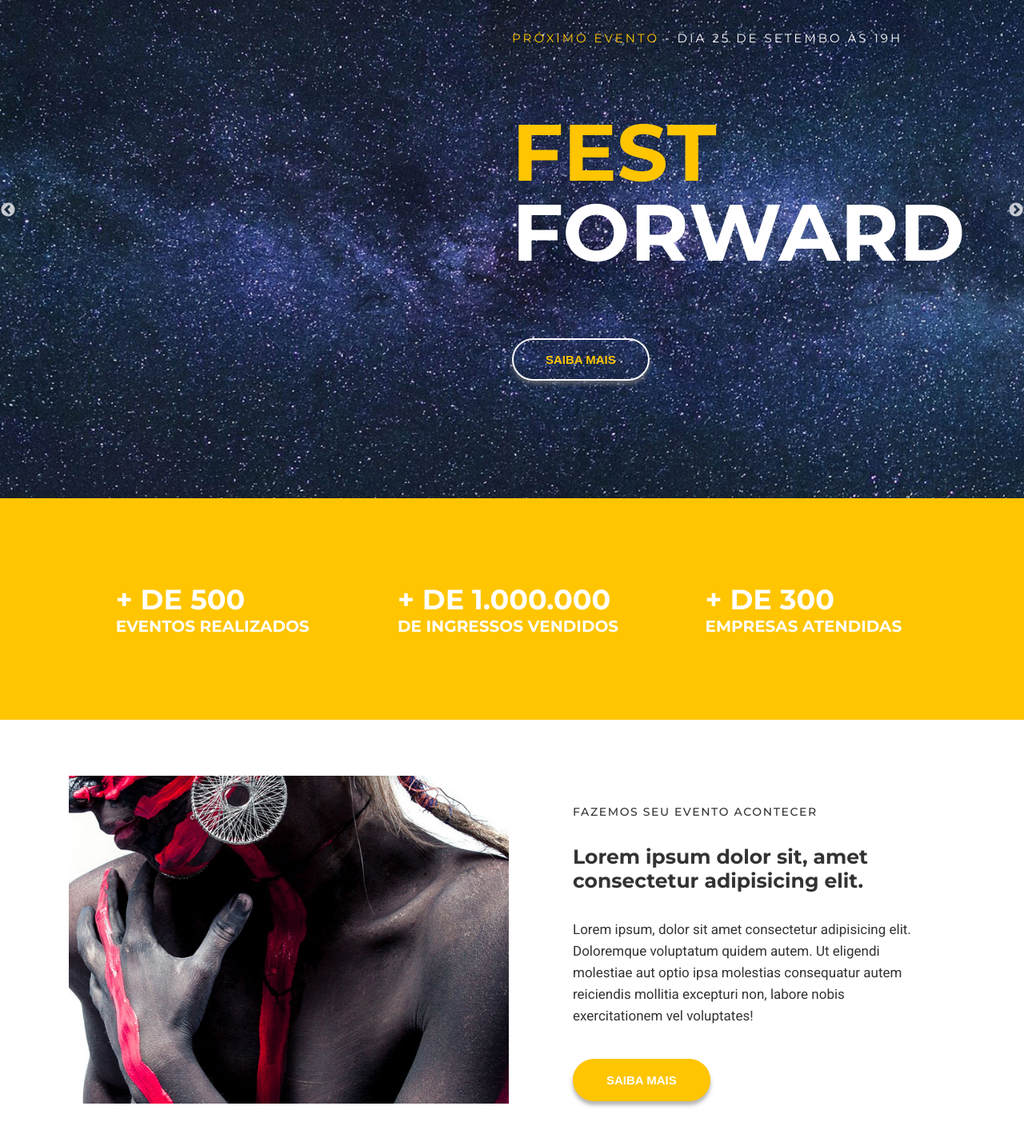
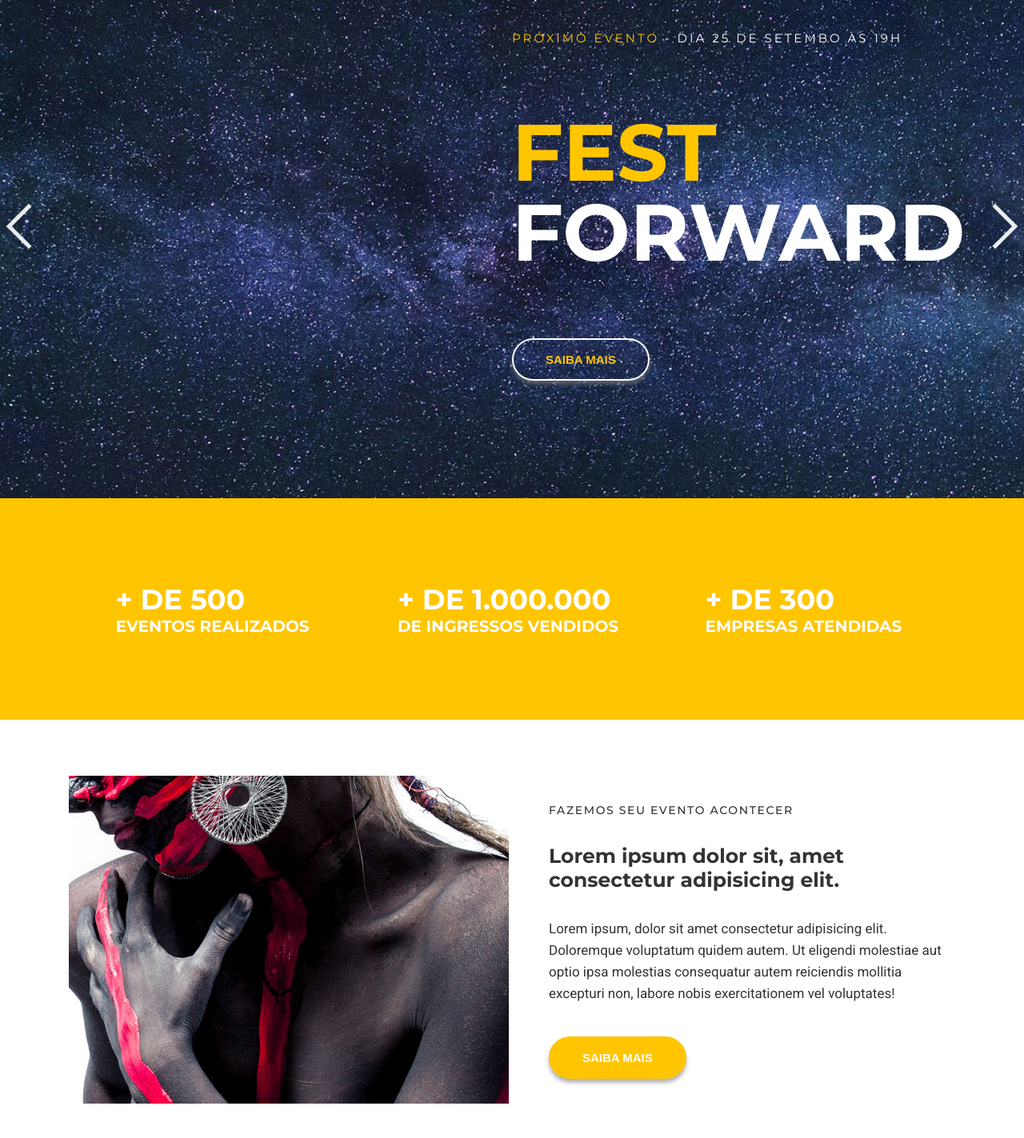
Before and after one commit to Felippeks/studion2, a website: page index.html in a window 1280 px wide. Shown: the part 97-1520 px from the top of the page at 80% size. Drawn offline with nearby package versions, Linux system fonts and the light colour scheme.

Commit message:
js finalizando

```diff
--- a/index.html
+++ b/index.html
@@ -138,12 +138,12 @@
                 <label for="email">receba news e promoções</label>
                 <div class="footer__email">
                     <input id="email" type="email" placeholder="email" />
-                    <button type="submit"><i class="fa-solid fa-paper-plane fa-2x"></i></button>
+                    <button class="footer__form-button" type="submit"><i class="fa-solid fa-paper-plane fa-2x"></i></button>
                 </div>
             </form>
             <ul class="footer__social">
                 <li><a href="https://facebook.com/" target="_blank"><i class="fa-brands fa-facebook fa-2x"></i></a></li>
-                <li><a href="https://twitter.com/" target="_blank">
+                <li><a href="https: //twitter.com/" target="_blank">
                         <span class="fa-stack">
                             <i class="fa-solid fa-circle fa-stack-2x fa-inverse"></i>
                             <i class="fa-brands fa-twitter fa-stack-1x"></i></a></li>
@@ -157,6 +157,7 @@
             <small>Studi<span class="copy--primary">ON</span> - Todos os direitos reservados.</small>
         </p>
     </footer>
+    <script src="https://smtpjs.com/v3/smtp.js"></script>
     <script src="//code.jquery.com/jquery-1.11.0.min.js"></script>
     <script src="//code.jquery.com/jquery-migrate-1.2.1.min.js"></script>
     <script src="https://cdnjs.cloudflare.com/ajax/libs/slick-carousel/1.9.0/slick.min.js"></script>
--- a/src/css/base.css
+++ b/src/css/base.css
@@ -1,12 +1,30 @@
 * {
     box-sizing: border-box;
 }
-
+/*Mobile*/
 :root {
     font-family: 'Montserrat', sans-serif;
-    font-size: 16px;
+    font-size: 4.25vw;
     color: var(--color-copy);
 }
+
+/*tablet*/
+@media screen and (min-width: 720px) {
+    :root{
+        font-size: 2.25vw;
+    }
+
+}
+
+
+/*Desktop*/
+@media screen and (min-width: 1280px) {
+    :root{
+        font-size: 16px;
+    }
+}
+
+
 
 body {
     margin: 0;
--- a/src/css/home.css
+++ b/src/css/home.css
@@ -4,14 +4,39 @@
     color: #fff;
 }
 
+.slider__prev-arrow,
+.slider__next-arrow{
+    width: 2.5rem;
+    height: 2.5rem;
+    border: 5px solid #fff;
+    border-right: unset;
+    border-bottom: unset;
+    opacity: 0.9;
+}
+
+
 .slider__prev-arrow {
     z-index: 1;
-    left: 0;
+    left: 1rem;
+    transform: rotate(-45deg);
+
 }
 
 .slider__next-arrow{
-    right: 0;
+    right: 1rem;
+    transform: rotate(135deg);
 }
+
+
+.slider__prev-arrow::before,
+.slider__next-arrow::before{
+    content: "";
+
+}
+
+
+
+
 .slide {
     position: relative;
     height: 90vh;
@@ -73,15 +98,32 @@
 
 .institutional {
     display: grid;
-    grid-template-columns: auto auto;
+    grid-template-rows: auto auto;
     gap: 3.125rem;
     align-items: center;
-    padding: 4.375rem 1rem;
+    padding: 0 0 4.375rem 0;
+}
+/*Desktop*/
+@media screen and (min-width:1280px) {
+    .institutional{
+        grid-template-columns: auto auto;
+        padding: 4.375rem 1rem;
+    }
+
 }
 
-
+.institutional__image {
+    max-width: 550px;
+}
+/*Mobile*/
 .institutional__copy {
-    padding: 0 1.875rem;
+    padding: 0 0 1.875rem 0;
+}
+/*Desktop*/
+@media screen and (min-width:1280px) {
+    .institutional__copy{
+        padding: 0 1.875;
+    }
 }
 
 .institutional__copy h6 {
@@ -105,9 +147,7 @@
     margin-bottom: 2.5rem;
 }
 
-.institutional__image {
-    max-width: 550px;
-}
+
 
 .quote {
     background-image: url(./images/parallax.jpg);
--- a/src/script.js
+++ b/src/script.js
@@ -9,4 +9,22 @@ $(document).ready(() => {
 
     };
     $('.slider').slick(slickOptions);
+
+    $('.footer__form-button').on('click', () =>{
+       const email = $('#email').val();
+       email.send({
+        Host : "smtp.gmail.com",
+        Username : "email conta",
+        Password : "senha",
+        To : 'email conta',
+        From : email,
+        Subject : "Por favor me adicione na newsletter",
+        Body : `Olá, eu gostaria de ser adicionado na newsletter do site.
+        Meu email é $(email)
+
+        Obrigado!`
+    }).then(
+      message => alert(message)
+    );
+    })
   });
```
